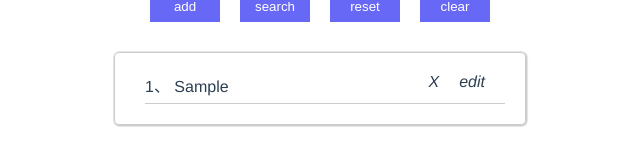
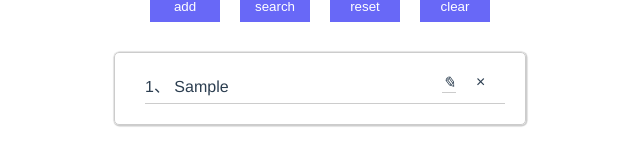
Before and after one commit to cgbin24/vue-simple-toDoList, a Vue app: page /#/todolist in a window 1280 px wide. Both pictures are taken after typing "Sample" into the empty fields and a click on the button "add". Shown: the part 180-343 px from the top of the page, without its empty margins (320-960 px from the left). Built offline with nearby package versions, Linux system fonts and the light colour scheme.

Commit message:
fix: just... get the input value

```diff
--- a/src/views/ToDoList/components/list.vue
+++ b/src/views/ToDoList/components/list.vue
@@ -3,11 +3,11 @@
     <ul v-if="list.length > 0">
       <li v-for="(item,index) in list" :key="index">
         {{index+1}}、
-        <input v-if="show" :value="item" type="text" />
+        <input v-if="show" :value="item" type="text" @keyup.enter="submit(item, index)" @change="getValue" />
         <span v-else>{{item}}</span>
+        <i @click="del(item,index)"> × </i>
         <i v-if="show" @click="submit(item,index)"> √ </i>
-        <i v-else @click="edit(item,index)"> edit </i>
-        <i @click="del(item,index)"> X </i>
+        <i class="edit" v-else @click="edit(item,index)"> ✎ </i>
       </li>
     </ul>
   </div>
@@ -48,7 +48,8 @@ export default {
     return {
       list: [],
       show: false,
-      val: ''
+      val: '',
+      item: ''
     }
   },
   methods: {
@@ -64,6 +65,10 @@ export default {
     submit(item, index) {
       this.show = !this.show
       console.log(item, index);
+    },
+    // 获取改变后的值
+    getValue(e) {
+      console.log(e.target.value, e);
 
     }
   }
@@ -89,6 +94,10 @@ ul {
       cursor: pointer;
       text-align: right;
     }
+    .edit {
+      text-align:;
+      border-bottom: 1px solid #ccc;
+    }
   }
 }
 
```
